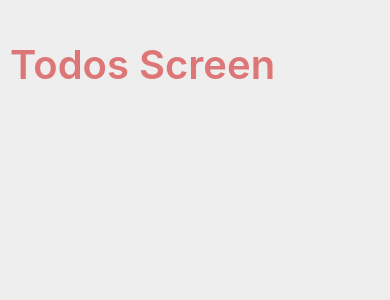
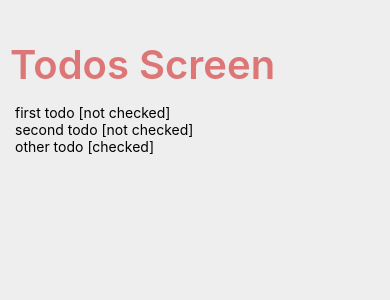
Before and after one commit to k-bialucha/react-native-playground, a React Native app: screen / in a window 390 px wide. Shown: the top 300 px of the page. Built offline with nearby package versions, Linux system fonts and the light colour scheme.

Commit message:
Todo List added to the TodosScreen

```diff
--- a/screens/Todos.tsx
+++ b/screens/Todos.tsx
@@ -1,11 +1,15 @@
 import React from 'react';
+import { View, Text, StyleSheet } from 'react-native';
 
-import { View, Text, StyleSheet } from 'react-native';
+import List from '../components/Todo/List';
 
 const TodosScreen = () => {
   return (
     <View style={styles.container}>
       <Text style={styles.heading}>Todos Screen</Text>
+      <View style={styles.content}>
+        <List />
+      </View>
     </View>
   );
 };
@@ -18,6 +22,9 @@ const styles = StyleSheet.create({
     width: '100%',
     height: '100%',
   },
+  content: {
+    padding: 15,
+  },
   heading: {
     fontSize: 40,
     color: '#d77',
```
